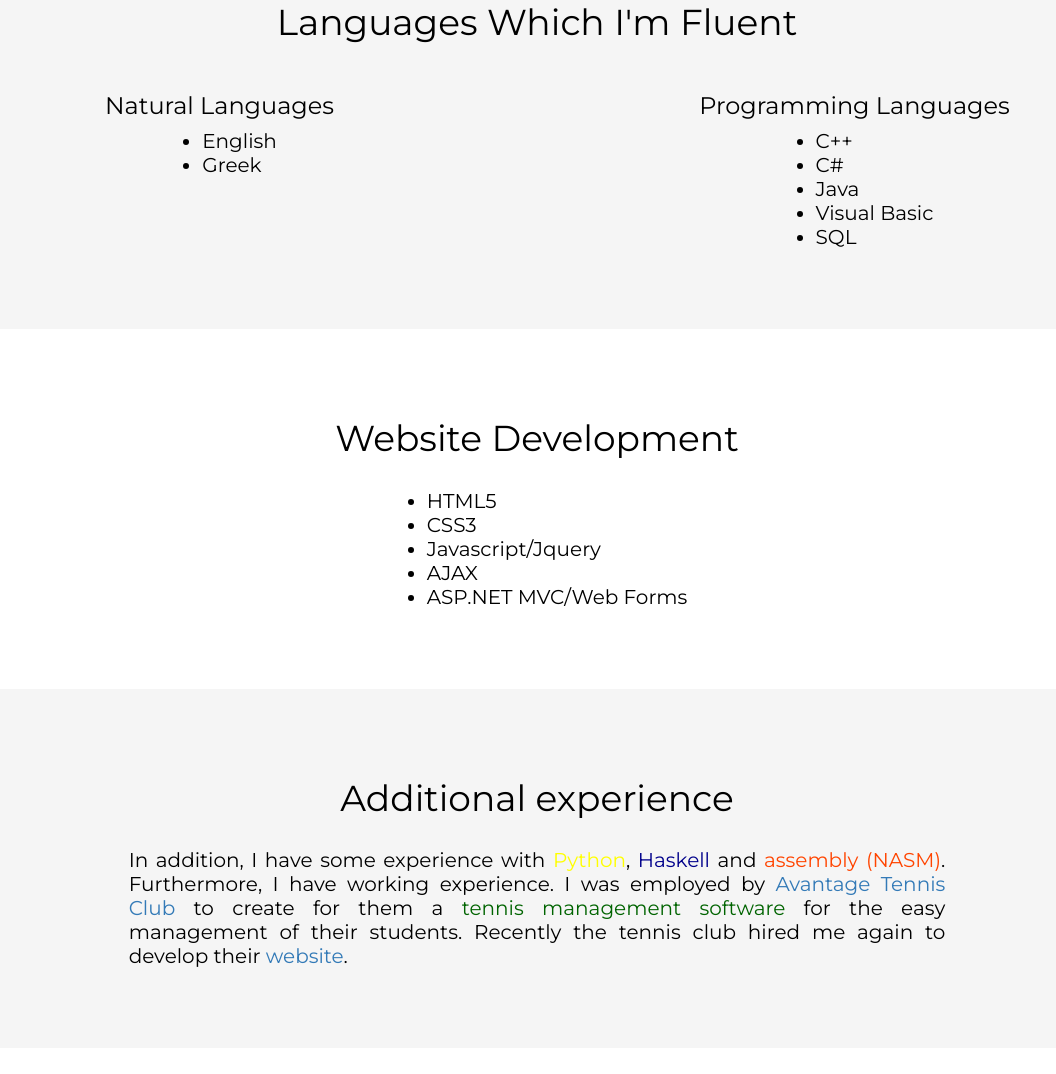
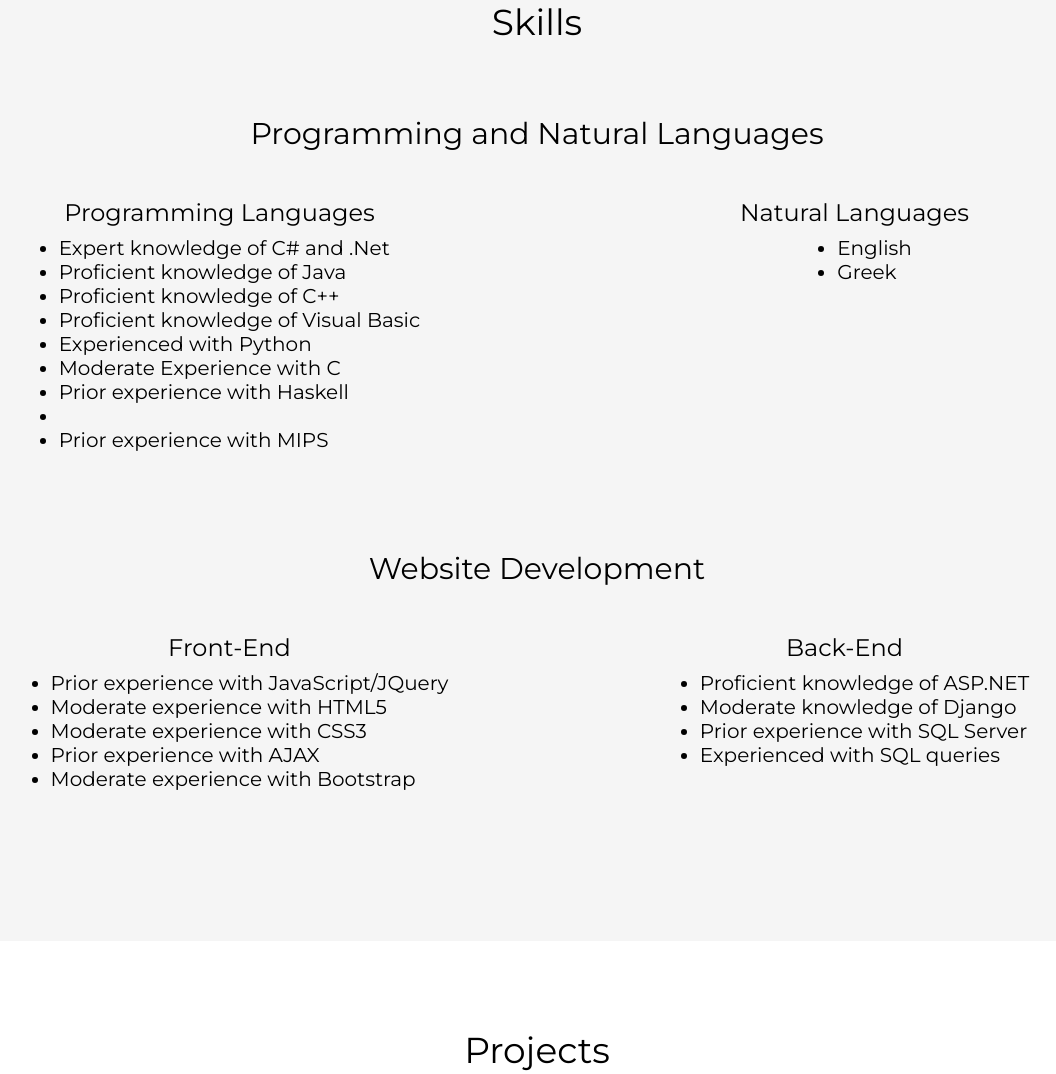
Before and after one commit to panoshalios/panoshalios.github.io, a plain HTML site: page index.html in a window 1280 px wide. Shown: the part 1280-2354 px from the top of the page, without its empty margins (103-1159 px from the left). Drawn offline with nearby package versions, Linux system fonts and the light colour scheme.

Commit message:
Updated website

```diff
--- a/index.html
+++ b/index.html
@@ -57,8 +57,24 @@
         <br />
 
         <div id="languages" class="container-fluid text-center bg-1 slide-anim">
-            <h1 class="margin">Languages Which I'm Fluent</h1>
+            <h1 class="margin">Skills</h1>
+			</br>
+			<h2 class="margin">Programming and Natural Languages</h2>
             <div class="row">
+				<!--@* Programming Languages *@-->
+                <div class="col-xs-6">
+                    <h3>Programming Languages</h3>
+                    <ul>
+                        <li>Expert knowledge of C# and .Net</li>
+                        <li>Proficient knowledge of Java</li>
+                        <li>Proficient knowledge of C++</li>
+                        <li>Proficient knowledge of Visual Basic</li>
+                        <li>Experienced with Python</li>
+						<li>Moderate Experience with C</li>
+						<li>Prior experience with Haskell<li/>
+						<li>Prior experience with MIPS</li>
+                    </ul>
+                </div>
                 <!--@* Natural Languages *@-->
                 <div class="col-xs-6">
                     <h3>Natural Languages</h3>
@@ -67,40 +83,46 @@
                         <li>Greek</li>
                     </ul>
                 </div>
+            </div>
 
-                <!--@* Programming Languages *@-->
+			<div id="website-dev" class="container-fluid text-center">
+				<h2 class="margin">Website Development</h2>
+				<div class="row">
+					<!-- Front-End -->
 					<div class="col-xs-6">
-                    <h3>Programming Languages</h3>
+						<h3>Front-End</h3>
 							<ul>
-                        <li>C++</li>
-                        <li>C#</li>
-                        <li>Java</li>
-                        <li>Visual Basic</li>
-                        <li>SQL</li>
+								<li>Prior experience with JavaScript/JQuery</li>
+								<li>Moderate experience with HTML5</li>
+								<li>Moderate experience with CSS3</li>
+								<li>Prior experience with AJAX</li>
+								<li>Moderate experience with Bootstrap</li>
+							</ul>
+					</div>
+
+					<!-- Back-End -->
+					<div class="col-xs-6">
+						<h3>Back-End</h3>
+							<ul>
+								<li>Proficient knowledge of ASP.NET</li>
+								<li>Moderate knowledge of Django</li>
+								<li>Prior experience with SQL Server</li>
+								<li>Experienced with SQL queries</li>
 							</ul>
 					</div>
 				</div>
 			</div>
-
-        <div id="website-dev" class="container-fluid text-center bg-2 slide-anim">
-            <h1 class="margin">Website Development</h1>
-            <ul>
-                <li>HTML5</li>
-                <li>CSS3</li>
-                <li>Javascript/Jquery</li>
-                <li>AJAX</li>
-                <li>ASP.NET MVC/Web Forms</li>
-            </ul>
 		</div>
 
-        <div id="additional-knowledge" class="container-fluid text-center bg-1 slide-anim">
-            <h1 class="margin">Additional experience</h1>
+        <div id="additional-knowledge" class="container-fluid text-center bg-2 slide-anim">
+            <h1 class="margin">Projects</h1>
             <div class="row">
                 <div class="col-sm-8 col-xs-offset-2">
                     <p>
-                        In addition, I have some experience with <span class="python">Python</span>, <span class="haskell">Haskell</span> and <span class="assembly">assembly (NASM)</span>.
-                        Furthermore, I have working experience. I was employed by <a href="http://www.avantagetennisclub.com">Avantage Tennis Club</a> to create for them a <span style="color: darkgreen">tennis management software</span> for the easy management of their students.
-                        Recently the tennis club hired me again to develop their <a href="http://www.avantagetennisclub.com">website</a>.
+                        Furthermore, I have working experience. I was employed by <a href="http://avantagetennisclub.com">Avantage Tennis Club</a>, a tennis club with just over 100 students, to create for them a <span style="color: darkgreen">tennis management software</span> for the easy management of their students.
+						The system allows to user (Secretary) to easily add, amend and remove information about students and tennis coaches.
+						It provides features such as displaying the timetable of the students and tennis coach, being able to do a live search to quickly find details about a specific person and calculate the overall profit of the club without taking into account external factors (e.g. electricity bill).
+						Documentation of the project can be found <a href="Documentation_Final.docx">here</a>.
                     </p>
                 </div>
             </div>
@@ -108,7 +130,7 @@
         </div>
 
 
-        <div id="passion" class="container-fluid text-center bg-2 slide-anim">
+        <div id="passion" class="container-fluid text-center bg-1 slide-anim">
             <h1 class="margin">Passions</h1>
             <div class="row">
                 <div class="col-xs-8 col-xs-offset-2">
```
Lines whose indentation alone changed are shown as unchanged.
